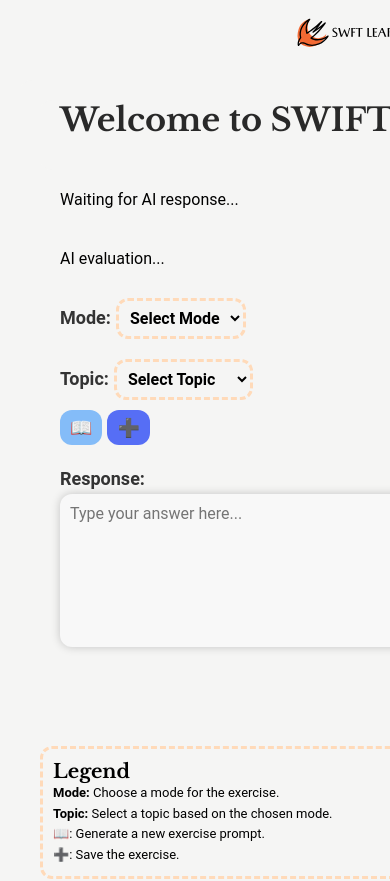
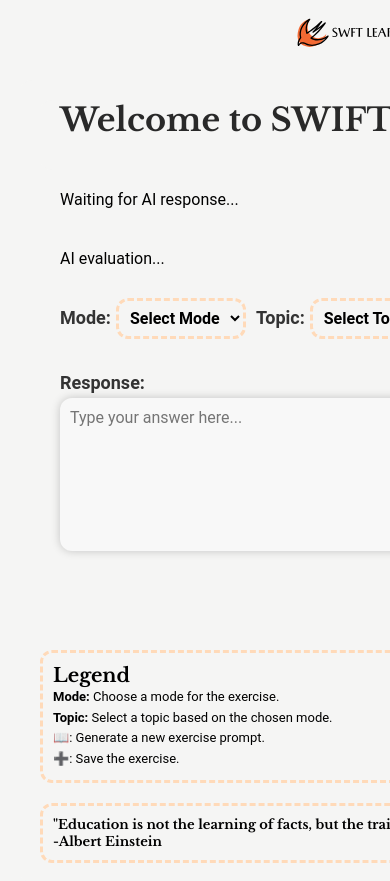
Before and after one commit to GPVcode/SWFTL-project, a React (Create React App) app in the folder client/: page /interface in a window 390 px wide. Shown: the top 881 px of the page. Built offline with nearby package versions, Linux system fonts and the light colour scheme; a web font is replaced by a local one.

Commit message:
debugging mobile friendly css

```diff
--- a/client/src/CSS/Select.css
+++ b/client/src/CSS/Select.css
@@ -126,13 +126,13 @@
 .response{
   padding: 20px;
 	max-width: 600px;
-  min-width: 601px;
+  /* min-width: 601px; */
 }
 
 .solution-response {
   padding: 20px;
   max-width: 600px;
-  min-width: 601px;
+  /* min-width: 601px; */
 }
 
 
@@ -157,7 +157,7 @@
   align-items: center;
   text-align: center;
   padding: 0px 20px 0px 20px;
-  min-width: 640px;
+  /* min-width: 640px; */
 }
 
 /* User Answer Section */
@@ -171,7 +171,7 @@
 
 .user-answer textarea {
   width: 100%;
-  min-width: 300px;
+  min-width: 250px;
   background-color: #f8f8f8;
   padding: 10px;
   border-radius: 12px;
@@ -221,8 +221,8 @@
 @media screen and (max-width: 768px) {
 
   .select {
-    flex-direction: column;
-    align-items: flex-start;
+    align-items: center;
+    flex-direction: row;
   }
   .submit-btn {
     display: flex;
```
